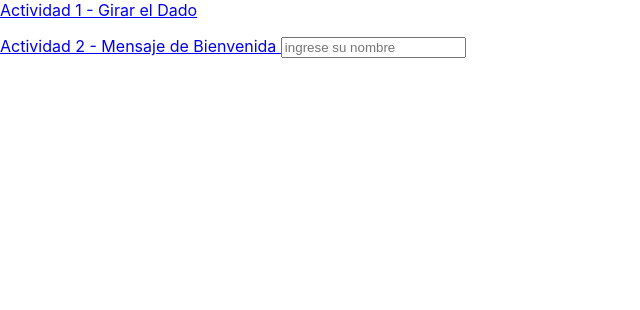
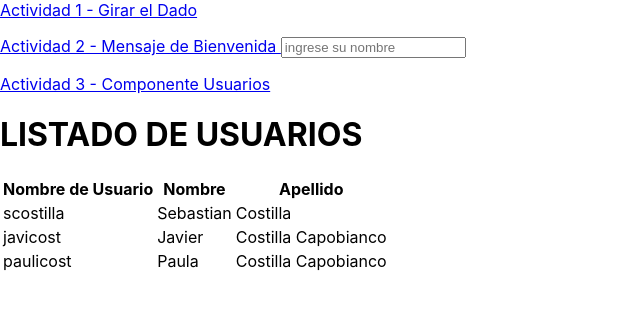
Before and after one commit to scostilla/hedy-portfolio, a React (Create React App) app: page /Users in a window 1280 px wide. Shown: the top 310 px of the page, without its empty margins (0-640 px from the left). Built offline with nearby package versions, Linux system fonts and the light colour scheme.

Commit message:
activity 4 -UserList1 working

```diff
--- a/src/components/Home.js
+++ b/src/components/Home.js
@@ -3,6 +3,7 @@ import { BrowserRouter as Router, Routes, Route, Link } from "react-router-dom";
 import "../App.css";
 import { RollTheDice } from "./RollTheDice.js";
 import { Welcome } from "./Welcome.js";
+import { Users } from "./Users.js";
 
 const Home = () => {
   const [getName, setName] = useState("");
@@ -19,10 +20,13 @@ const Home = () => {
           onChange={(e) => setName(e.target.value)}
           placeholder="ingrese su nombre"
         />
+        <p />
+        <Link to={"./Users"}>Actividad 3 - Componente Usuarios  </Link>
 
         <Routes>
           <Route path="/RollTheDice" element={<RollTheDice />} />
           <Route path="/Welcome" element={<Welcome name={getName} />} />
+          <Route path="/Users" element={<Users />} />
         </Routes>
       </div>
     </Router>
--- /dev/null
+++ b/src/components/Users.js
@@ -0,0 +1,39 @@
+import { useParams } from "react-router-dom";
+import react, { useState } from "react";
+import "../App.css";
+
+export const Users = (props) => {
+  const [getUser, setUser] = useState([
+    { id: 1, userName: "scostilla", name: "Sebastian", lastName: "Costilla" },
+    {
+      id: 2,
+      userName: "javicost",
+      name: "Javier",
+      lastName: "Costilla Capobianco",
+    },
+    {
+      id: 3,
+      userName: "paulicost",
+      name: "Paula",
+      lastName: "Costilla Capobianco",
+    },
+  ]);
+
+  return (
+    <div>
+      <p>
+                <h1>LISTADO DE USUARIOS</h1>
+                <table className="table">
+                    <tr>
+                        <th>Nombre de Usuario</th> <th>Nombre</th> <th>Apellido</th>
+                    </tr>
+                    {getUser.map((user) => (
+                            <tr key={user.id}>
+                                <td>{user.userName}</td> <td>{user.name}</td> <td>{user.lastName}</td>
+                            </tr>
+                    ))}
+                </table>
+            </p>
+    </div>
+  );
+};
--- a/src/components/Welcome.js
+++ b/src/components/Welcome.js
@@ -1,6 +1,6 @@
+import { useParams } from "react-router-dom";
 import react, { useState } from "react";
 import "../App.css";
-import { useParams } from "react-router-dom";
 
 export const Welcome = (props) => {
 
```
Also changed, not shown: Activididades.txt.
